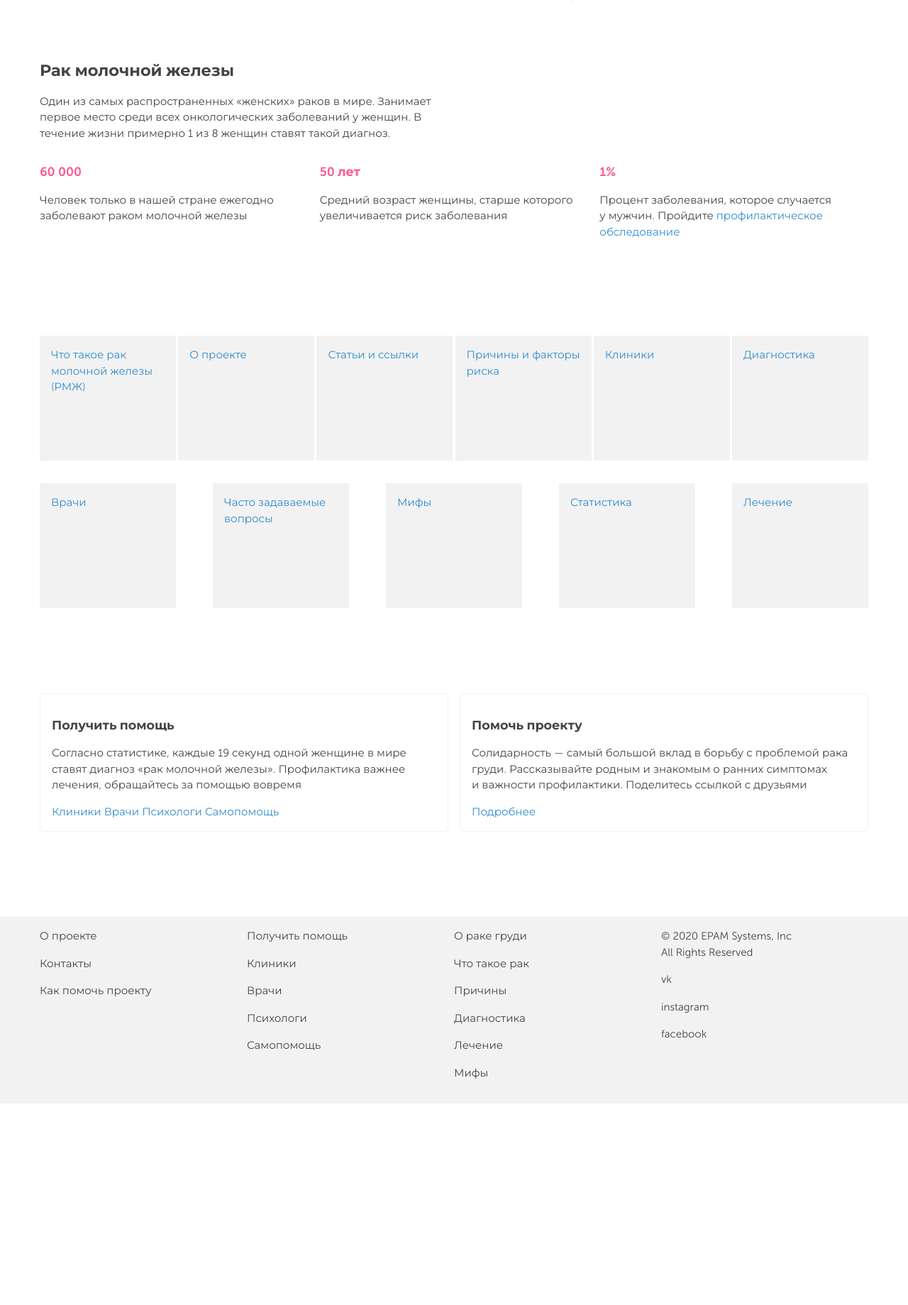
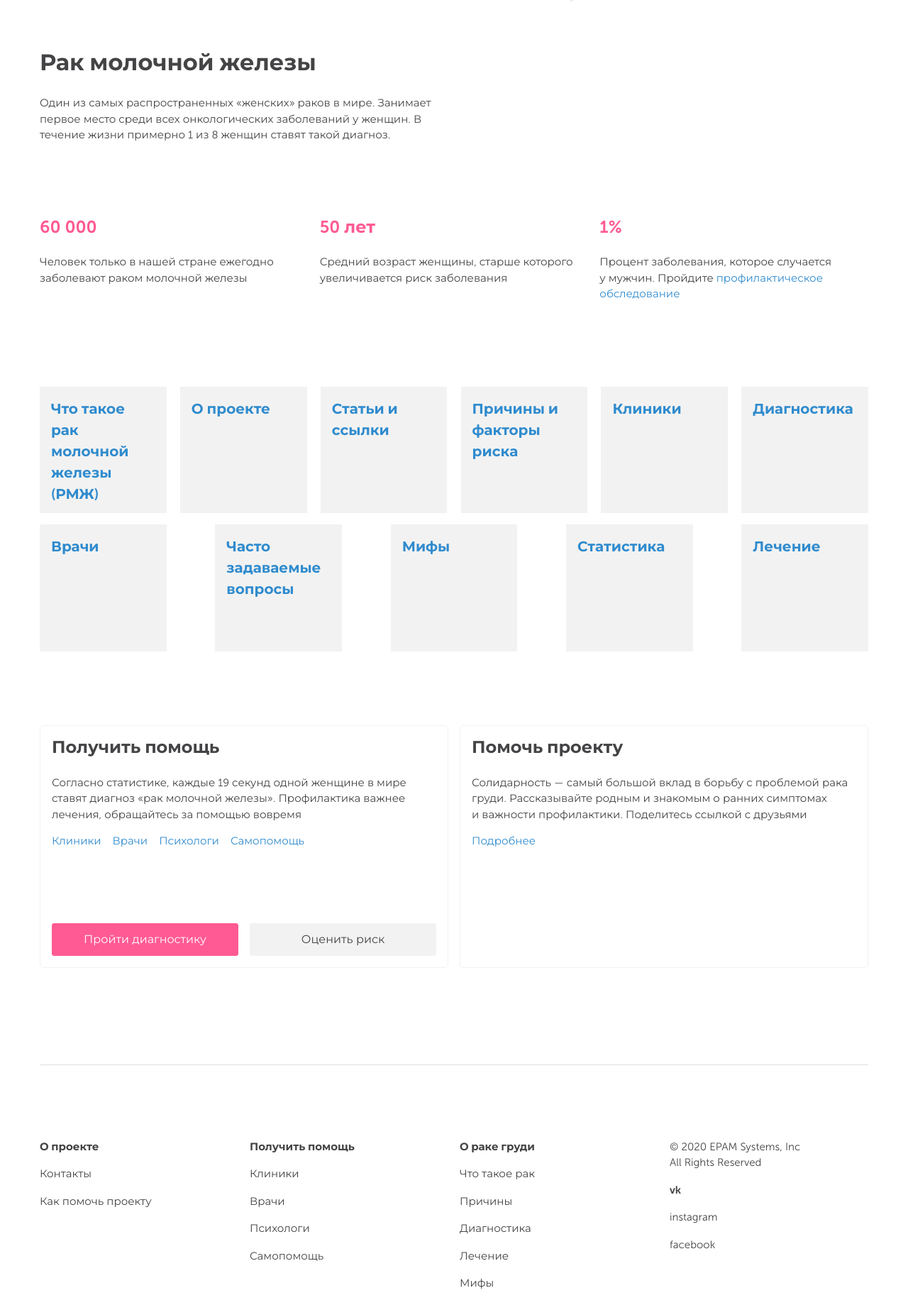
Before and after one commit to Pink-Ribbon/pobedimby, a Gatsby site: page / in a window 1280 px wide. Shown: the part 681-2520 px from the top of the page at 71% size. Before the commit the page ends 2236 px from the top, so only its background shows below. Built offline with nearby package versions, Linux system fonts and the light colour scheme; Gatsby itself is replaced by a stand-in of ours.

Commit message:
Adjust grid, clean up inner page

```diff
--- a/content/blog/about-project/index.md
+++ b/content/blog/about-project/index.md
@@ -1,9 +1,9 @@
 ---
 title: О проекте
-description: "О проекте"
+description: "Компания EPAM присоединяется к Estée Lauder в информационное движение против заболевания рака груди. Важно обратить внимание на профилактику и раннюю диагностику в Беларуси и странах СНГ. Пора победить рак груди вместе!"
 ---
 
-![О проекте](./pink-ribbon-breast-cancer-awareness-concept-PFW5PBH)
+![О проекте](./pink-ribbon-breast-cancer-awareness-concept-PFW5PBH.jpg)
 
 ## О проекте
 
--- a/src/components/footer.js
+++ b/src/components/footer.js
@@ -3,19 +3,20 @@ import { Link } from "gatsby"
 
 const Footer = () => (
   <div className="container">
-    <div className="col-1/4">
+    <div className="wrapper">
+      <div className="col col-1/4">
         <Link to="/">О проекте</Link>
         <Link to="/">Контакты</Link>
         <Link to="/">Как помочь проекту</Link>
       </div>
-    <div className="col-1/4">
+      <div className="col col-1/4">
         <Link to="/">Получить помощь</Link>
         <Link to="/">Клиники</Link>
         <Link to="/">Врачи</Link>
         <Link to="/">Психологи</Link>
         <Link to="/">Самопомощь</Link>
       </div>
-    <div className="col-1/4">
+      <div className="col col-1/4">
         <Link to="/">О раке груди</Link>
         <Link to="/">Что такое рак</Link>
         <Link to="/">Причины</Link>
@@ -23,7 +24,7 @@ const Footer = () => (
         <Link to="/">Лечение</Link>
         <Link to="/">Мифы</Link>
       </div>
-    <div className="col-1/4">
+      <div className="col col-1/4">
         <div className="copyright">
           © 2020 EPAM Systems, Inc
         </div>
@@ -37,6 +38,7 @@ const Footer = () => (
         </div>
       </div>
     </div>
+  </div>
 )
 
 export default Footer
--- a/src/components/header-main.js
+++ b/src/components/header-main.js
@@ -2,12 +2,12 @@ import React from "react"
 import { Link } from "gatsby"
 
 const HeaderMain = () => (
-  <div className="main-header container space-y">
+  <div className="main-header container">
     <h1 className="title col-1/2">
       Весте <strong>победим</strong><br />
       рак молочной железы
     </h1>
-    <div className="image-container"></div>
+    <div className="image-container" />
     <p className="space-y col-1/2">
       В Беларуси ежегодно около 4,5 тысячи женщин заболевают раком молочной железы.
       При ранней диагностике РМЖ излечивается почти в 100% случаев
--- a/src/components/header.js
+++ b/src/components/header.js
@@ -1,11 +1,23 @@
 import React from "react"
 import { Link } from "gatsby"
 
-const Header = ({ children }) => (
+const Header = ({ title, description }) => (
   <div className="header container">
+    <div className="flex">
+      <div className="menu">
+        <Link className="col" to="/">Главная</Link>
+        <Link className="col" to="/">О проекте</Link>
+        <Link className="col" to="/">Получить помощь</Link>
+        <Link className="col" to="/">О раке груди</Link>
+      </div>
+      <Link className="btn">Пройти тест</Link>
+    </div>
     <h1>
-      { children }
+      { title }
     </h1>
+    <p className="col-1/2 space-y">
+      { description }
+    </p>
   </div>
 )
 
--- a/src/components/layout.js
+++ b/src/components/layout.js
@@ -4,19 +4,19 @@ import HeaderMain from './header-main'
 import Header from './header'
 import Footer from './footer'
 
-const Layout = ({ location, title, children }) => {
+const Layout = ({ location, title, description, children }) => {
   const rootPath = `${__PATH_PREFIX__}/`
   const isRootPath = location.pathname === rootPath
   let header
   if (isRootPath) {
     header = <HeaderMain />
   } else {
-    header = <Header>{title}</Header>
+    header = <Header title={title} description={description} />
   }
 
   return (
     <div className="global-wrapper" data-is-root-path={isRootPath}>
-      <header className="global-header">{header}</header>
+      <header className="global-header space-y">{header}</header>
       <main className="container">{children}</main>
       <footer className="footer">
         <Footer />
--- a/src/pages/index.js
+++ b/src/pages/index.js
@@ -14,7 +14,7 @@ const HomePage = ({ data, location }) => {
 
       <h2>Рак молочной железы</h2>
 
-      <p className="col-1/2">
+      <p className="col-1/2 space-y">
         Один из самых распространенных «женских» раков в мире.
         Занимает первое место среди всех онкологических заболеваний у женщин.
         В течение жизни примерно 1 из 8 женщин ставят такой диагноз.
@@ -60,11 +60,15 @@ const HomePage = ({ data, location }) => {
             Согласно статистике, каждые 19 секунд одной женщине в мире ставят диагноз «рак молочной железы».
             Профилактика важнее лечения, обращайтесь за помощью вовремя
           </p>
-          <div className="links">
-            <Link to="/">Клиники </Link>
-            <Link to="/">Врачи </Link>
-            <Link to="/">Психологи </Link>
-            <Link to="/">Самопомощь </Link>
+          <div className="links space-y">
+            <Link className="col" to="/">Клиники</Link>
+            <Link className="col" to="/">Врачи</Link>
+            <Link className="col" to="/">Психологи</Link>
+            <Link className="col" to="/">Самопомощь</Link>
+          </div>
+          <div className="buttons flex">
+            <Link className="btn btn-pink col col-1/2" to="/">Пройти диагностику</Link>
+            <Link className="btn btn-gray col col-1/2" to="/">Оценить риск</Link>
           </div>
         </div>
         <div className="action col col-1/2">
--- a/src/style.css
+++ b/src/style.css
@@ -15,7 +15,16 @@
   --screen-lg: 1024px;
   --screen-xl: 1312px;
 
+  --col-1\/3: 33.3333333333%;
+  --col-1\/6: 16.6666666667%;
+
   --space: 16px;
+  --space-half: 8px;
+  --space-double: 32px;
+  --space-neg: -16px;
+  --space-half-neg: -8px;
+  --space-double-neg: -32px;
+
   --space-y: 32px;
 
   --radius-sm: 3px;
@@ -25,6 +34,7 @@
   --color-blue-epam: #51C3D8;
   --color-pink: #FF5A93;
   --color-gray-dark: #444345;
+  --color-gray: #E0E0E0;
   --color-gray-light: #F2F2F2;
   --color-white: #ffffff;
 
@@ -37,6 +47,9 @@
   --fontFamily-serif: "Merriweather", "Georgia", Cambria, "Times New Roman", Times, serif;
 
   --font-size-h1: 32px;
+  --font-size-h2: 24px;
+  --font-size-h3: 20px;
+  --font-size-h4: 16px;
 }
 
 /* Globals
@@ -68,8 +81,26 @@ h1 {
   font-size: var(--font-size-h1);
 }
 
+h2 {
+  font-size: var(--font-size-h2);
+}
+
+h3 {
+  font-size: var(--font-size-h3);
+}
+
+h4 {
+  font-size: var(--font-size-h4);
+}
+
 strong {
   font-family: var(--fontFamily-sans-bold);
+}
+
+.blog-post h2 {
+  font-size: var(--font-size-h3);
+  margin-top: var(--space-double);
+  margin-bottom: var(--space);
 }
 
 /* colors
@@ -103,6 +134,16 @@ a {
   text-decoration: none;
 }
 
+main h1:first-child,
+main h2:first-child,
+main h3:first-child {
+  margin-top: 0;
+}
+
+main p:first-child {
+  margin-top: 0;
+}
+
 .btn {
   border: 1px solid;
   color: inherit;
@@ -111,11 +152,19 @@ a {
   padding: 10px 20px;
   text-decoration: none;
   display: block;
+  font-size: 16px;
+  text-align: center;
 }
 
 .btn-pink {
+  color: var(--color-white);
   background-color: var(--color-pink);
   border-color: var(--color-pink);
+}
+
+.btn-gray {
+  background-color: var(--color-gray-light);
+  border-color: var(--color-gray-light);
 }
 
 /* Components
@@ -125,6 +174,10 @@ a {
 
 .global-header {
   background: var(--color-blue-epam);
+  color: var(--color-white);
+}
+
+.global-header a {
   color: var(--color-white);
 }
 
@@ -152,10 +205,23 @@ a {
   background-color: var(--color-gray-light);
 }
 
+.footer .wrapper {
+  padding-bottom: var(--space-y);
+}
+
+.footer .col {
+  margin-top: var(--space-y);
+}
+
 .footer a {
   display: block;
   color: var(--color-gray-dark);
   margin-bottom: var(--space);
+}
+
+.footer a:first-child {
+  font-weight: bold;
+  font-family: var(--fontFamily-sans-bold);
 }
 
 .share {
@@ -168,18 +234,18 @@ a {
   display: flex;
   flex-wrap: wrap;
   justify-content: space-between;
+  margin-top: var(--space-neg);
 }
 
 .tout {
+  font-size: var(--font-size-h4);
+  font-family: var(--fontFamily-sans-bold);
+  font-weight: bold;
   background-color: var(--color-gray-light);
-  width: 48%;
-  margin: var(--space) 0;
+  width: calc(50% - var(--space-half));
+  margin-top: var(--space);
   padding: var(--space);
   min-height: 80px;
-}
-
-.tout h2 {
-  margin: 0;
 }
 
 /* actions */
@@ -188,6 +254,12 @@ a {
   border: 1px solid var(--color-gray-light);
   border-radius: var(--radius);
   padding: var(--space);
+}
+
+/* article image */
+
+.gatsby-resp-image-wrapper {
+  margin-bottom: var(--space-y);
 }
 
 /* Screens
@@ -214,11 +286,19 @@ a {
   }
 
   .col-1\/3 {
-    width: calc(100% / 3);
+    width: var(--col-1\/3);
   }
 
   .col-1\/4 {
     width: 25%;
+  }
+
+  .col-1\/5 {
+    width: 20%;
+  }
+
+  .col-1\/6 {
+    width: var(--col-1\/6);
   }
 
   .btn {
@@ -227,15 +307,19 @@ a {
 
   .footer {
     text-align: left;
+    background-color: transparent;
   }
 
-  .footer .container {
+  .footer .wrapper {
     display: flex;
+    border-top: 1px solid var(--color-gray);
   }
 
   .tout {
-    width: 192px;
-    min-height: 176px;
+    width: calc(25% - var(--space));
+    padding-bottom: calc(25% - var(--space-double));
+    min-height: 0;
+    height: 0;
   }
 }
 
@@ -245,6 +329,9 @@ a {
   :root {
     --space-y: 104px;
     --font-size-h1: 56px;
+    --font-size-h2: 32px;
+    --font-size-h3: 24px;
+    --font-size-h4: 20px;
   }
 
   .image-container {
@@ -275,6 +362,11 @@ a {
     margin-left: 0;
     margin-top: -110px;
   }
+
+  .tout {
+    width: calc(var(--col-1\/6) - var(--space));
+    padding-bottom: calc(var(--col-1\/6) - var(--space-double));
+  }
 }
 
 /* Extra Large (xl) */
```
Also changed, not shown: src/templates/blog-post.js (+7 -36 lines). Lines whose indentation alone changed are shown as unchanged.
